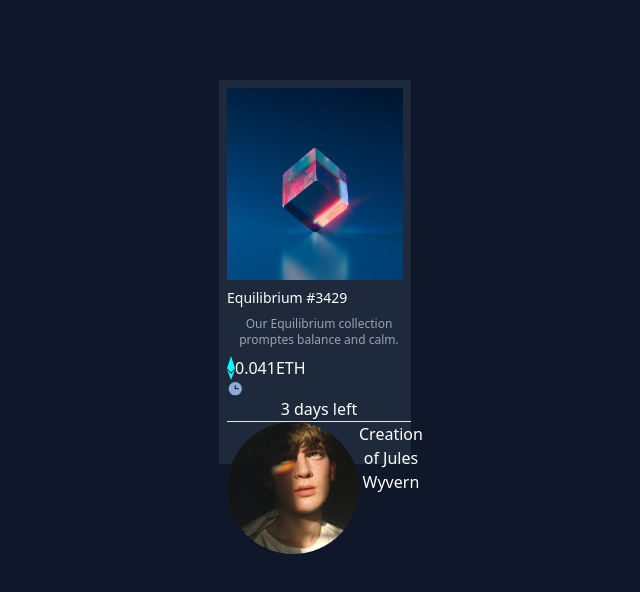
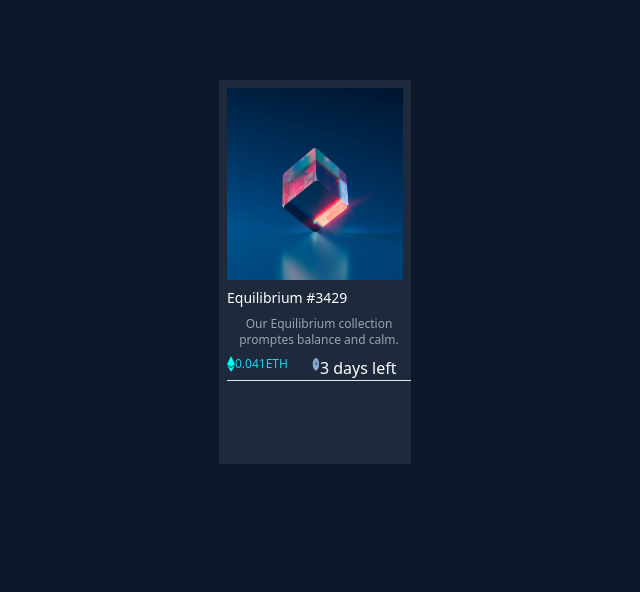
Before and after one commit to kunwarabhi7/challenge-3, a website: page index.html in a window 1280 px wide. Shown: the whole page, without its empty margins (325-965 px from the left). Drawn offline with Linux system fonts and the light colour scheme; files whose address does not match are found by name.

Commit message:
fix first svg icon

```diff
--- a/index.html
+++ b/index.html
@@ -16,26 +16,25 @@
         <div class="ml-2">
             <p class="text-left text-sm">Equilibrium #3429 </p>
             <p class="text-xs text-gray-400 py-2">Our Equilibrium collection promptes balance and calm.</p>
-            <div>
-                <div class="w-2 flex">
-
-                    <img src="./images/icon-ethereum.svg" alt="logo">
-                    <h4>0.041ETH</h4>
+            <div class="flex ">
+                <div class=" flex">
+                    <img src="./images/icon-ethereum.svg" class="w-2 h-4" alt="logo">
+                    <h6 class="text-xs text-cyan-400 mr-6">0.041ETH</h6>
                 </div>
-                <div>
-                    <img src="./images/icon-clock.svg" alt="clock">
-                    <h4>3 days left</h4>
+                <div class="flex ">
+                    <img src="./images/icon-clock.svg" class="w-2 h-4" alt="clock">
+                    <h6 text-xs>3 days left</h6>
 
                 </div>
             </div>
             <hr />
             <div>
-                <div class="flex">
+                <!-- <div class="flex">
 
 
                     <img src="./images/image-avatar.png" alt="avatar">
                     <p>Creation of <span class="text-white">Jules Wyvern</span></p>
-                </div>
+                </div> -->
             </div>
         </div>
     </div>
```
Also changed, not shown: css/style.css.
